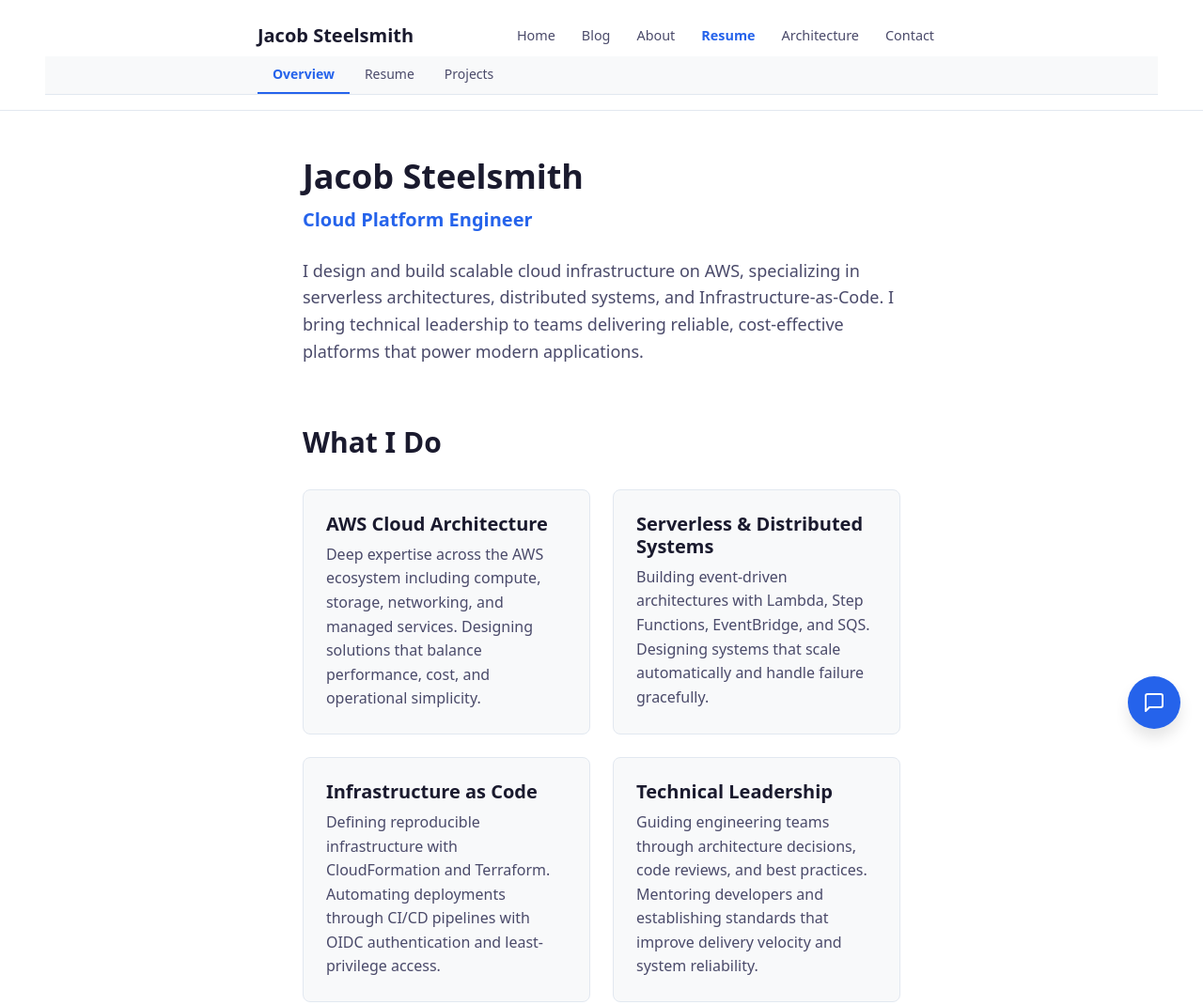
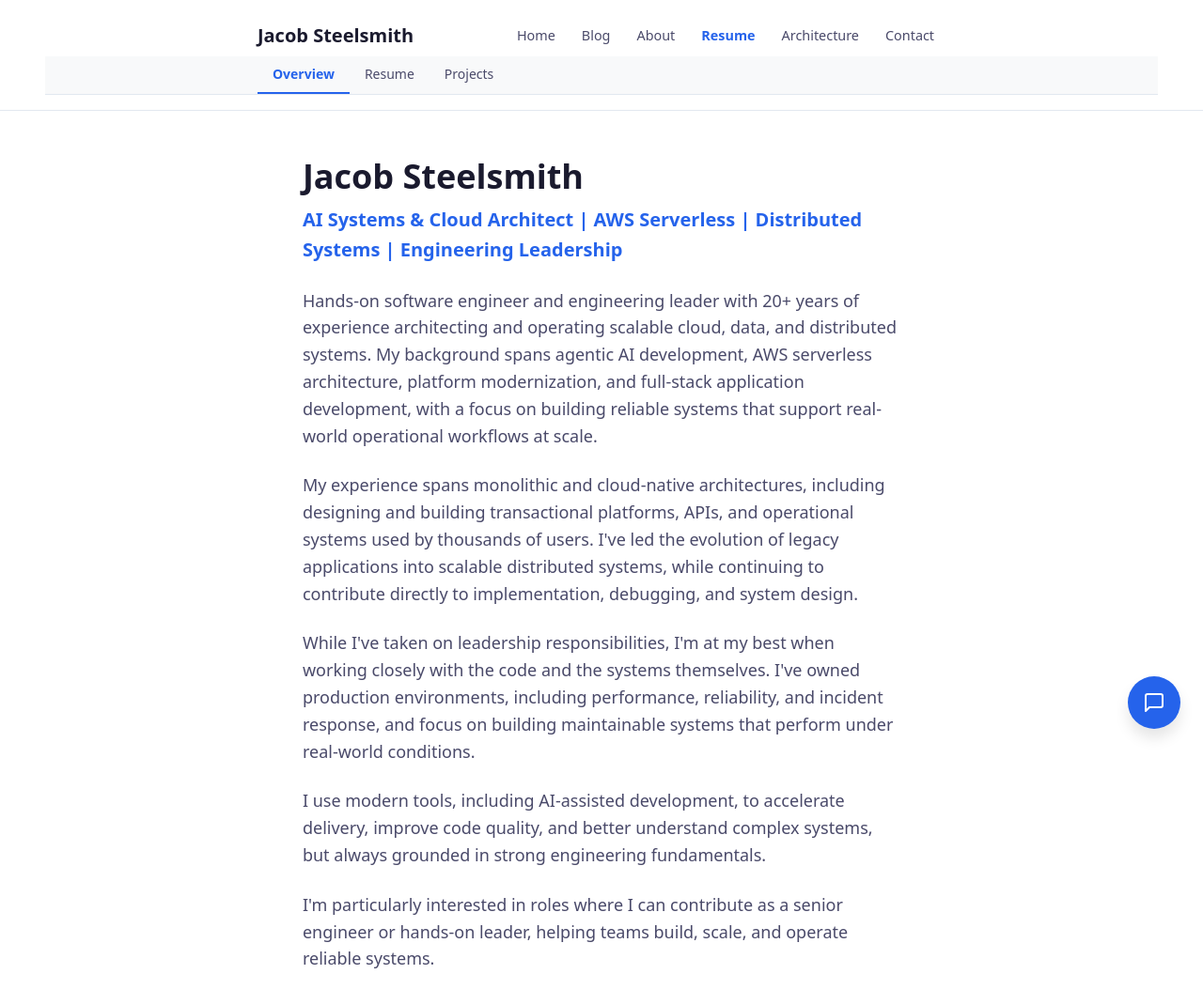
Before and after one commit to JacobSteelsmith/resume, an Astro site: page / in a window 1280 px wide. Shown: the top 1070 px of the page at 94% size. Built offline with nearby package versions, Linux system fonts and the light colour scheme; Astro itself is replaced by a stand-in of ours; no server answers.

Commit message:
update resume

```diff
--- a/src/pages/index.astro
+++ b/src/pages/index.astro
@@ -13,11 +13,21 @@ import SEOHead from '../components/SEOHead.astro';
 
   <section class="hero" aria-labelledby="hero-heading">
     <h1 id="hero-heading">Jacob Steelsmith</h1>
-    <p class="hero-subtitle">Cloud Platform Engineer</p>
+    <p class="hero-subtitle">AI Systems & Cloud Architect | AWS Serverless | Distributed Systems | Engineering Leadership</p>
     <p class="hero-intro">
-      I design and build scalable cloud infrastructure on AWS, specializing in serverless architectures,
-      distributed systems, and Infrastructure-as-Code. I bring technical leadership to teams delivering
-      reliable, cost-effective platforms that power modern applications.
+      Hands-on software engineer and engineering leader with 20+ years of experience architecting and operating scalable cloud, data, and distributed systems. My background spans agentic AI development, AWS serverless architecture, platform modernization, and full-stack application development, with a focus on building reliable systems that support real-world operational workflows at scale.
+    </p>
+    <p class="hero-intro">
+      My experience spans monolithic and cloud-native architectures, including designing and building transactional platforms, APIs, and operational systems used by thousands of users. I've led the evolution of legacy applications into scalable distributed systems, while continuing to contribute directly to implementation, debugging, and system design.
+    </p>
+    <p class="hero-intro">
+      While I've taken on leadership responsibilities, I'm at my best when working closely with the code and the systems themselves. I've owned production environments, including performance, reliability, and incident response, and focus on building maintainable systems that perform under real-world conditions.
+    </p>
+    <p class="hero-intro">
+      I use modern tools, including AI-assisted development, to accelerate delivery, improve code quality, and better understand complex systems, but always grounded in strong engineering fundamentals.
+    </p>
+    <p class="hero-intro">
+      I'm particularly interested in roles where I can contribute as a senior engineer or hands-on leader, helping teams build, scale, and operate reliable systems.
     </p>
   </section>
 
```
